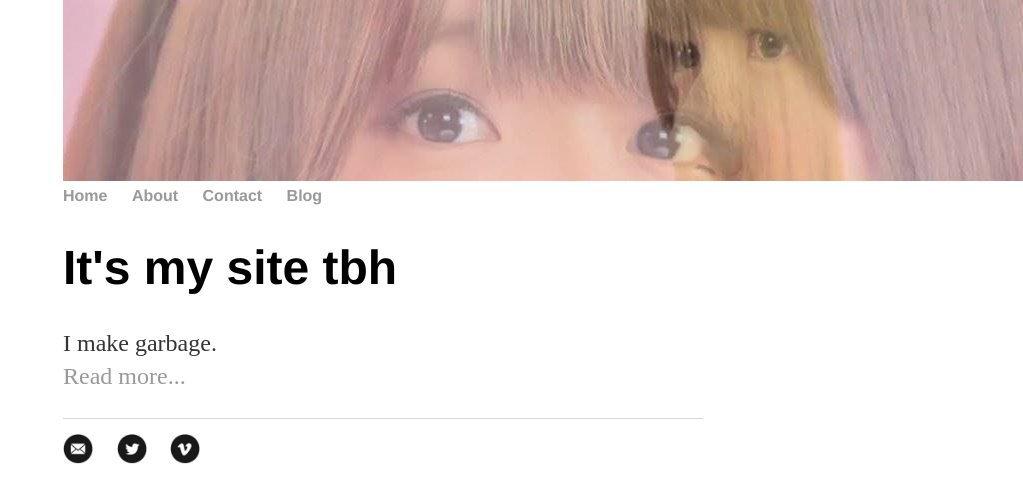
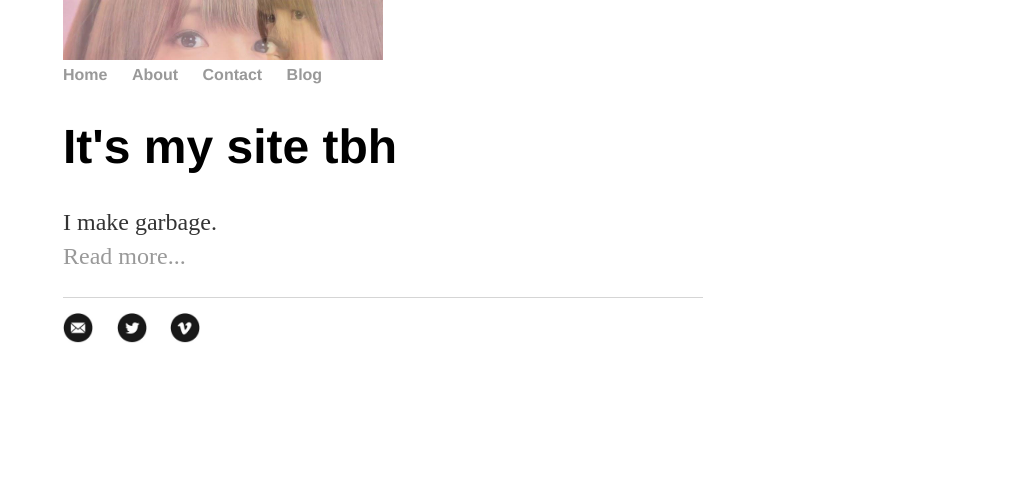
Before and after one commit to glasscaked/strip, a Jekyll site: the page built from index.html, in a window 1280 px wide. Shown: the top 503 px of the page, without its empty margins (257-1280 px from the left). Built offline with Jekyll 4.4.1, drawn with Linux system fonts in a browser that asks for light colours.

Commit message:
Update main.css

```diff
--- a/css/main.css
+++ b/css/main.css
@@ -15,6 +15,11 @@ nav ul li, footer ul li {display: inline; margin-right: 20px; }
 
 footer { border-top: 1px solid #d5d5d5; font-size: .8em; }
 
+/*Banner*/
+#logo-container img {
+  width: 50%;
+  height: auto;
+}
 
 /* Blog */
 ul.posts { margin: 20px auto 40px; font-size: 1.5em; }
```
